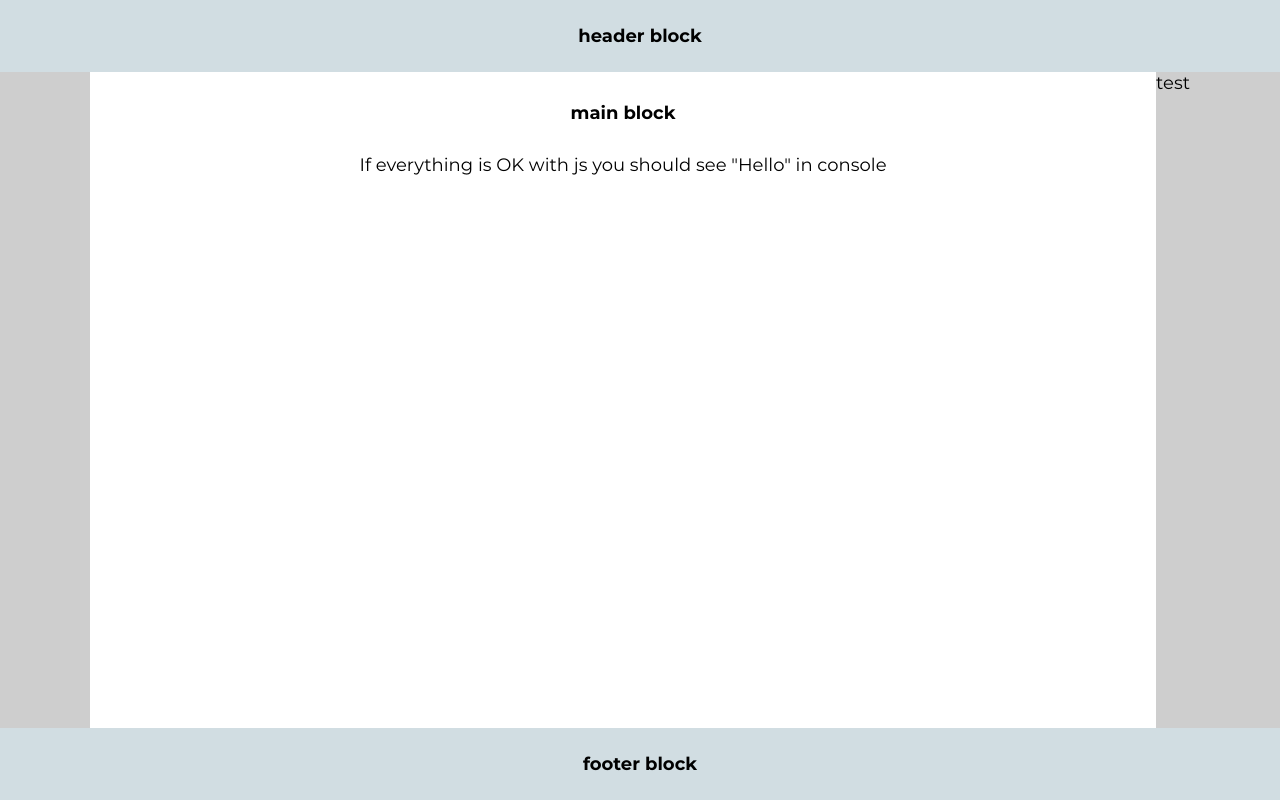
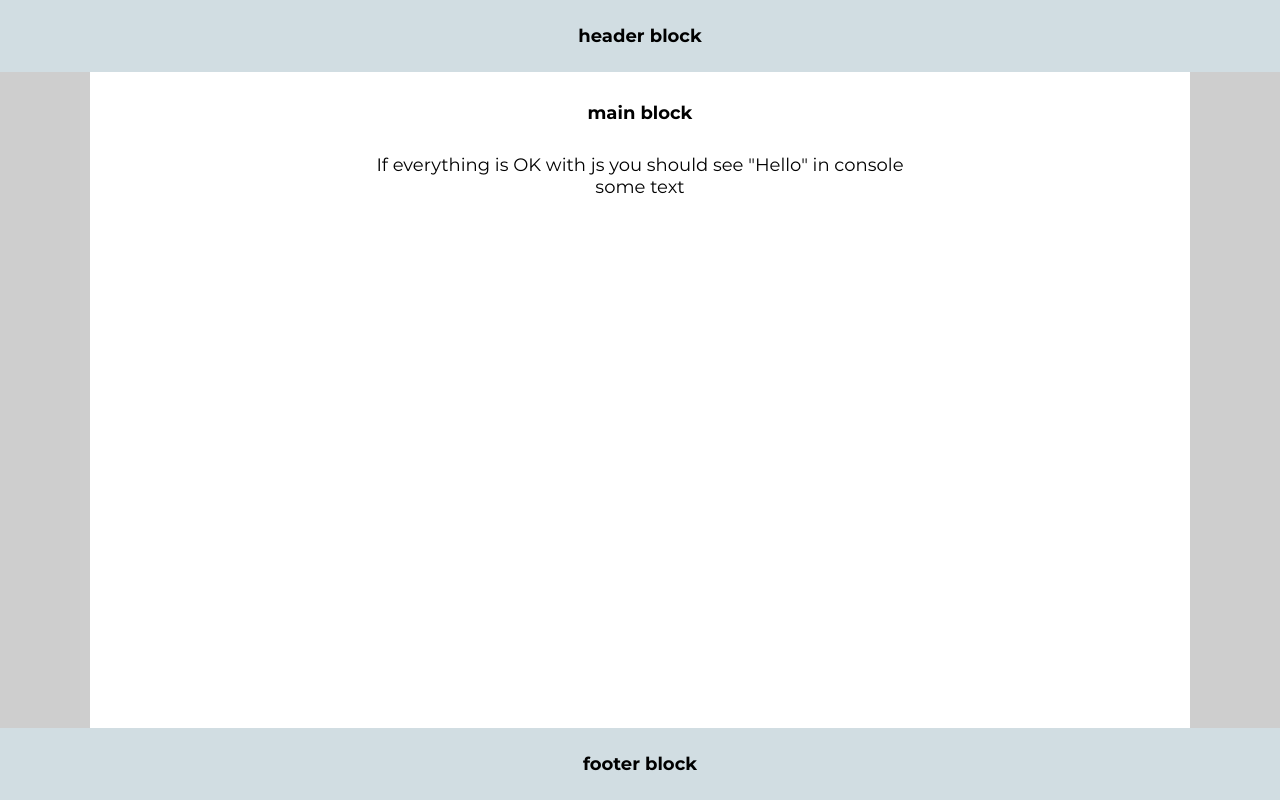
Before and after one commit to WebNadin/test-js-template, a website: page src/index.html in a window 1280 px wide. Drawn offline with nearby package versions, Linux system fonts and the light colour scheme; files that its build step writes are made by us from their sources.

Commit message:
remove mistake

```diff
--- a/src/template/main.html
+++ b/src/template/main.html
@@ -4,11 +4,11 @@
   </header>
 
   <main class="main">
-    <dic class="nn-container">
+    <div class="nn-container">
       <div class="_bold main__title">main block</div>
       <div>If everything is OK with js you should see "Hello" in console</div>
     </dic>
-    test
+    some text
   </main>
 
   <footer class="footer">
```
